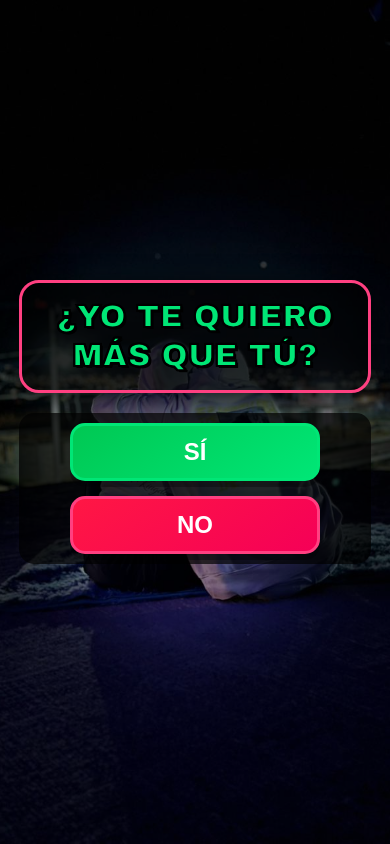
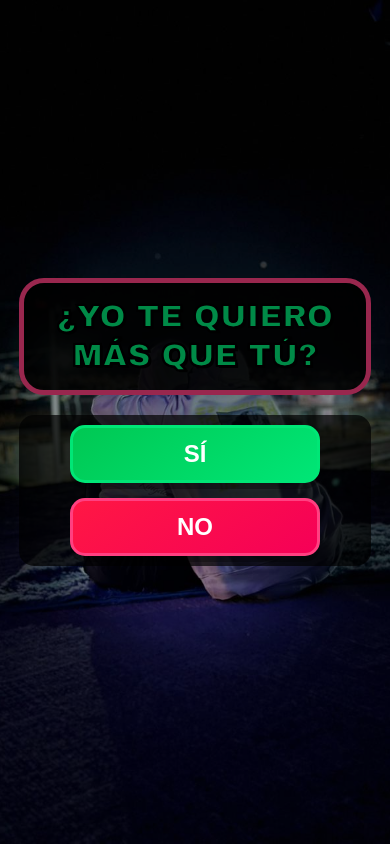
Before and after one commit to IAA47/pregunta-amor, a plain HTML site: page index.html in a window 390 px wide. Drawn offline with Linux system fonts and the light colour scheme.

```diff
--- a/estilos.css
+++ b/estilos.css
@@ -42,16 +42,10 @@ body {
 
 /* Contenedor del texto */
 .texto-container {
-    position: relative;
-    z-index: 2;
-    width: 90%;
-    max-width: 800px;
-    margin-bottom: 50px;
-    padding: 30px;
-    background: rgba(0, 0, 0, 0.7);
-    border-radius: 20px;
-    box-shadow: 0 10px 30px rgba(0, 0, 0, 0.8);
-    border: 3px solid #ff4081;
+    background: rgba(0, 0, 0, 0.9);
+    border: 5px solid #FF4081;
+    padding: 40px;
+    border-radius: 25px;
 }
 
 p {
```
